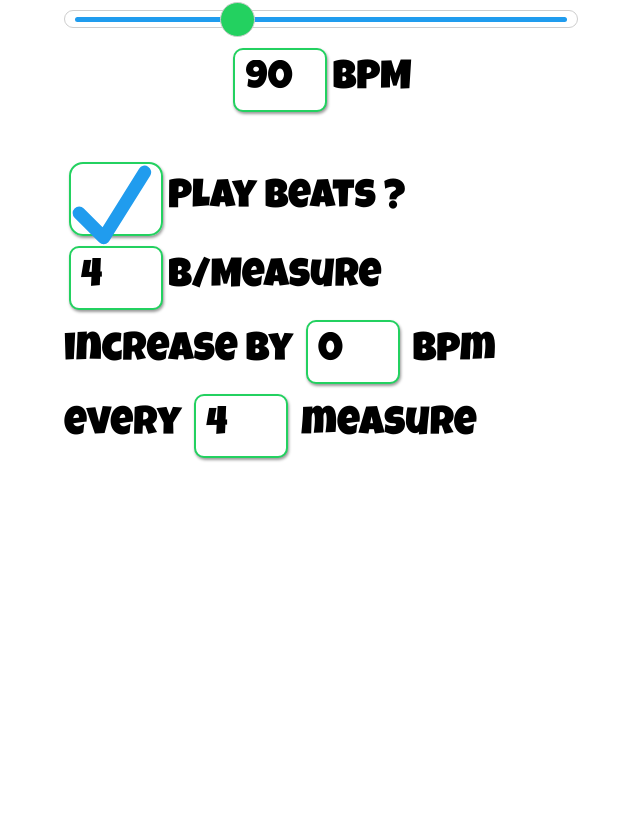
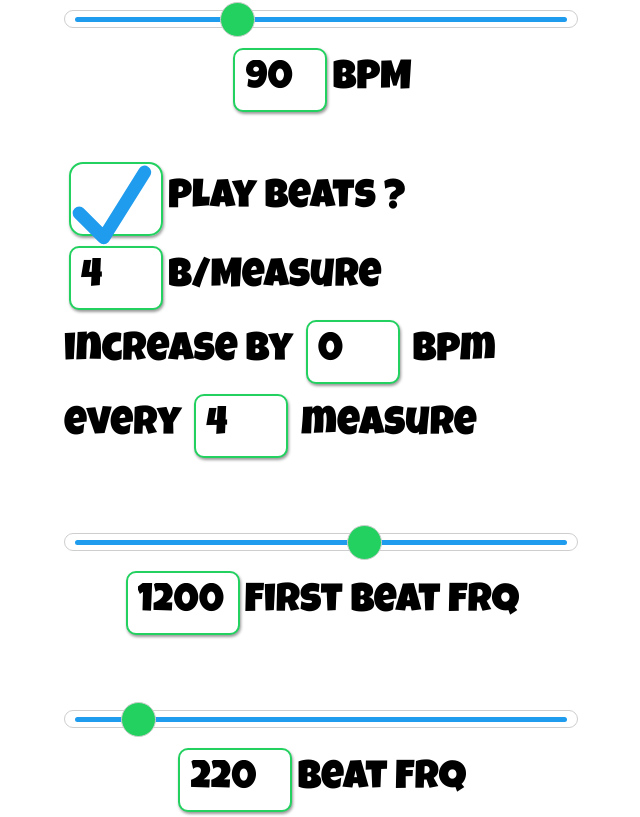
Before and after one commit to NevinDry/smart-metronome, a React (Create React App) app: page / in a window 1280 px wide. Shown: the part 378-1195 px from the top of the page, without its empty margins (320-960 px from the left). Before the commit the page ends 841 px from the top, so only its background shows below. Built offline with nearby package versions, Linux system fonts and the light colour scheme.

Commit message:
Added settings for beats frequency

```diff
--- a/src/metronome/Metronome.js
+++ b/src/metronome/Metronome.js
@@ -10,6 +10,8 @@ class Metronome extends Component {
     this.state = {
       running: false,
       bpm: 90,
+      frqMain: 1200,
+      frqBeat: 220,
       beatSlashMeasure: 4,
       playIntervalBeats: true,
       increaseBpm: 0,
@@ -48,9 +50,9 @@ class Metronome extends Component {
     let isFirstBeatMesure = this.currentBeat % this.state.beatSlashMeasure === 0;
 
     if (isFirstBeatMesure) {
-      this.osc.frequency.value = 1200.0;
+      this.osc.frequency.value = this.state.frqMain;
     } else if (this.state.playIntervalBeats) {
-      this.osc.frequency.value = 220.0;
+      this.osc.frequency.value = this.state.frqBeat;
     }
 
     if (this.state.playIntervalBeats || isFirstBeatMesure) {
@@ -97,7 +99,7 @@ class Metronome extends Component {
       btnText = "Start";
     }
 
-    const { bpm, beatSlashMeasure, playIntervalBeats, increaseBpm, increaseAtMeasure } = this.state;
+    const { bpm, beatSlashMeasure, playIntervalBeats, increaseBpm, increaseAtMeasure, frqMain, frqBeat } = this.state;
 
     return (
       <div className="metronome">
@@ -116,9 +118,6 @@ class Metronome extends Component {
               onChange={this.bpmChange}
             />
           </div>
-
-
-
           <div className='bpm-container'>
             <div>
               <input type="text" value={bpm} onChange={this.bpmChange}></input>
@@ -144,7 +143,39 @@ class Metronome extends Component {
           <div>
             increase by <input type="text" value={increaseBpm} onChange={this.increaseBpmChange} /> bpm <br />
             every <input type="text" value={increaseAtMeasure} onChange={this.increaseAtMeasureChange} /> measure
-        </div>
+          </div>
+          <div class="frequency-container">
+            <div className="range-container">
+              <input
+                type="range"
+                className="range"
+                min="20"
+                max="2000"
+                step="1"
+                value={frqMain}
+                onChange={this.frqMainChange}
+              />
+            </div>
+            <div>
+              <input type="text" value={frqMain} onChange={this.frqMainChange}></input>
+              <span>First Beat Frq</span>
+            </div>
+            <div className="range-container">
+              <input
+                type="range"
+                className="range"
+                min="20"
+                max="2000"
+                step="1"
+                value={frqBeat}
+                onChange={this.frqBeatChange}
+              />
+            </div>
+            <div>
+              <input type="text" value={frqBeat} onChange={this.frqBeatChange}></input>
+              <span>Beat Frq</span>
+            </div>
+          </div>
         </div>
       </div>
 
@@ -204,6 +235,16 @@ class Metronome extends Component {
     this.setState({ increaseAtMeasure });
   }
 
+  frqMainChange = (event) => {
+    const frqMain = +event.target.value;
+    this.setState({ frqMain });
+  }
+
+  frqBeatChange = (event) => {
+    const frqBeat = +event.target.value;
+    this.setState({ frqBeat });
+  }
+
 }
 
 export default Metronome;
--- a/src/metronome/Metronome.scss
+++ b/src/metronome/Metronome.scss
@@ -145,3 +145,11 @@ input[type="text"] {
         }
     }
 }
+
+.frequency-container{
+    text-align: center;
+    & input[type="text"] {
+        width: 90px;
+    };
+
+}
```
